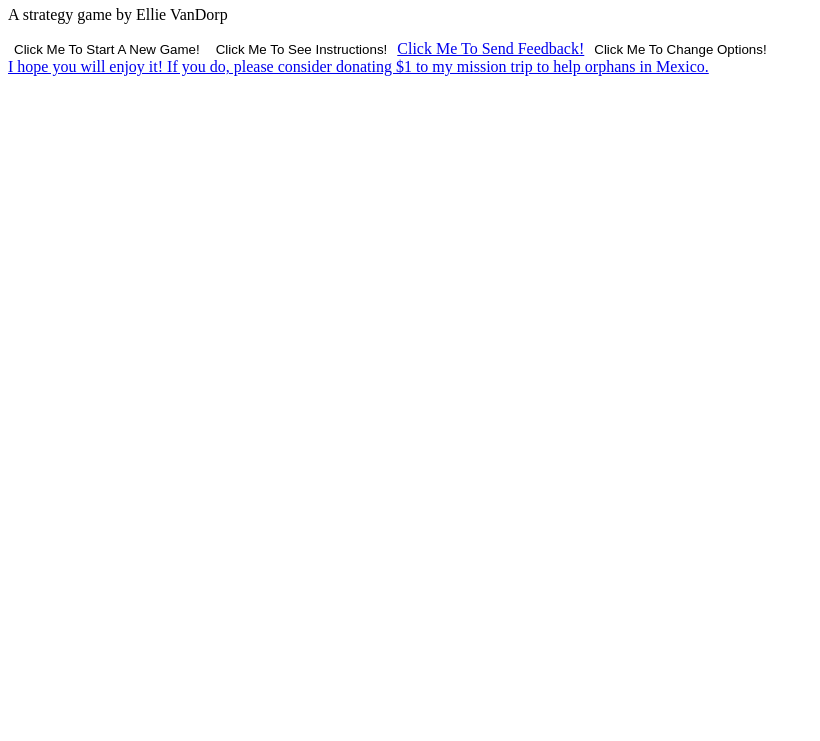
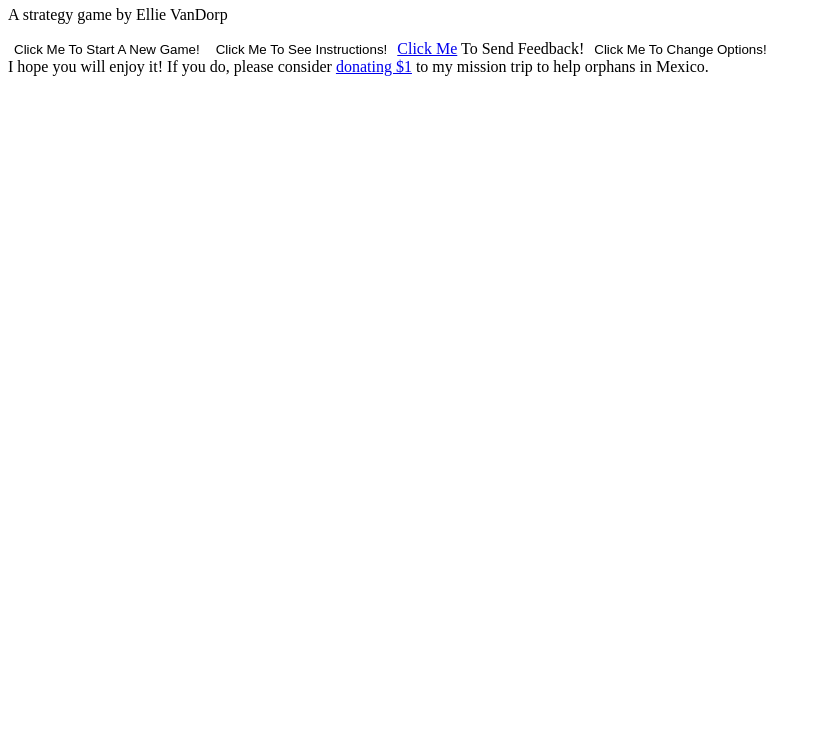
Before and after one commit to dorp7/invasion, a plain HTML site: page index.html in a window 1280 px wide. Shown: the part 60-801 px from the top of the page, without its empty margins (0-820 px from the left). Drawn offline with Linux system fonts and the light colour scheme.

Commit message:
change formatting

```diff
--- a/index.html
+++ b/index.html
@@ -59,9 +59,9 @@
             <button type="button" onclick="runGame()">Click Me To Start A New Game!</button>
             <!-- row 1 style="border:1px; background-color: Gray;"-->
             <button type="button" onclick="instructions()">Click Me To See Instructions!</button>
-            <a href="https://docs.google.com/forms/d/e/1FAIpQLSdz3ktHUlrNFGbDH0yMBIrsulR-BPY8AID4bdLkp63xPQ8dqA/viewform">Click Me To Send Feedback!</a>
+            <a href="https://docs.google.com/forms/d/e/1FAIpQLSdz3ktHUlrNFGbDH0yMBIrsulR-BPY8AID4bdLkp63xPQ8dqA/viewform">Click Me</a> To Send Feedback!
             <button type="button" onclick="options()">Click Me To Change Options!</button><br>
-            <a href="https://app.managedmissions.com/Donations/Donate/73299">I hope you will enjoy it!  If you do, please consider donating $1 to my mission trip to help orphans in Mexico.</a>
+            I hope you will enjoy it!  If you do, please consider <a href="https://app.managedmissions.com/Donations/Donate/73299">donating $1</a> to my mission trip to help orphans in Mexico.
 
             <pre id="demo"></pre>
             <pre id="test"></pre>
```
